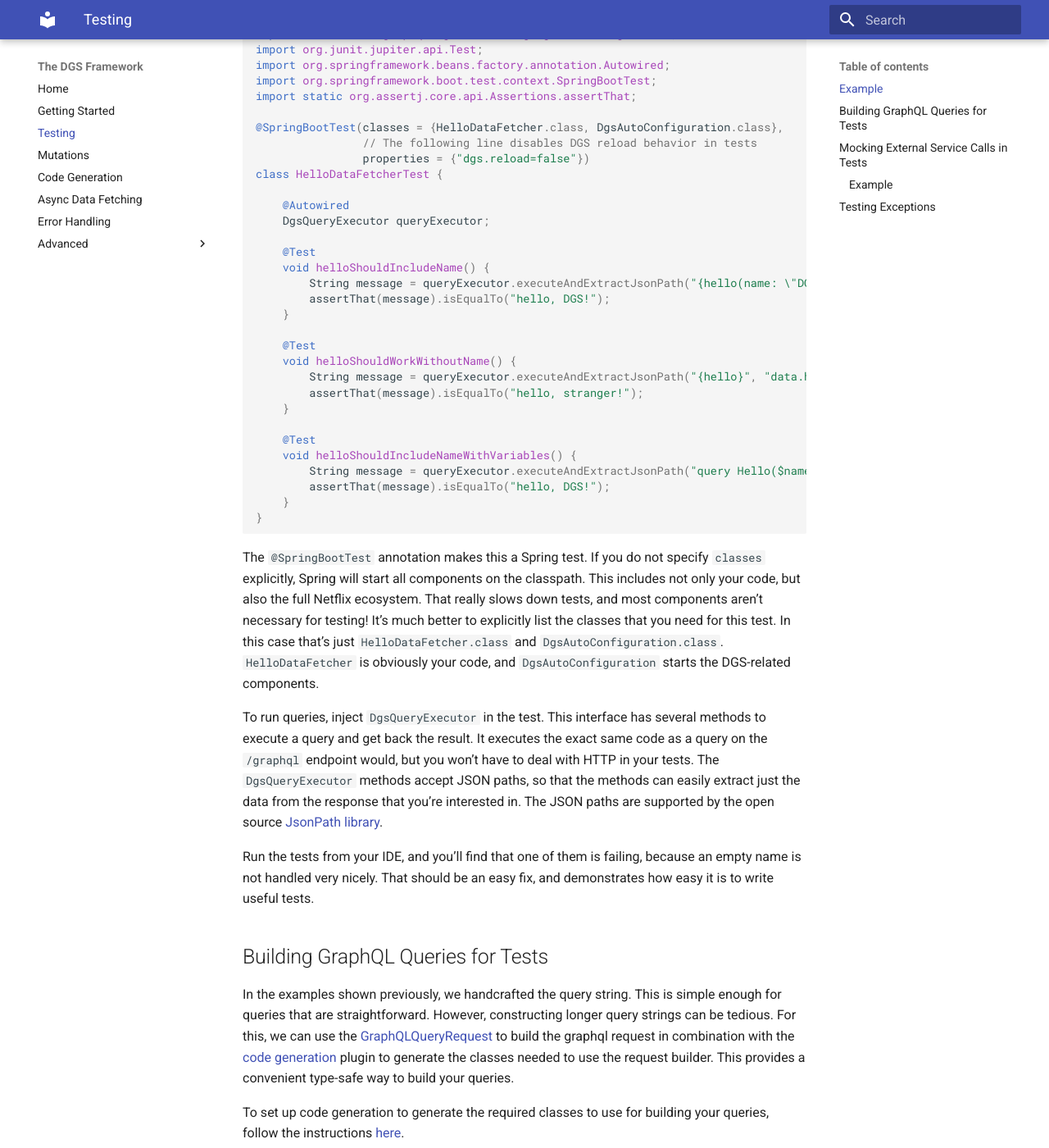
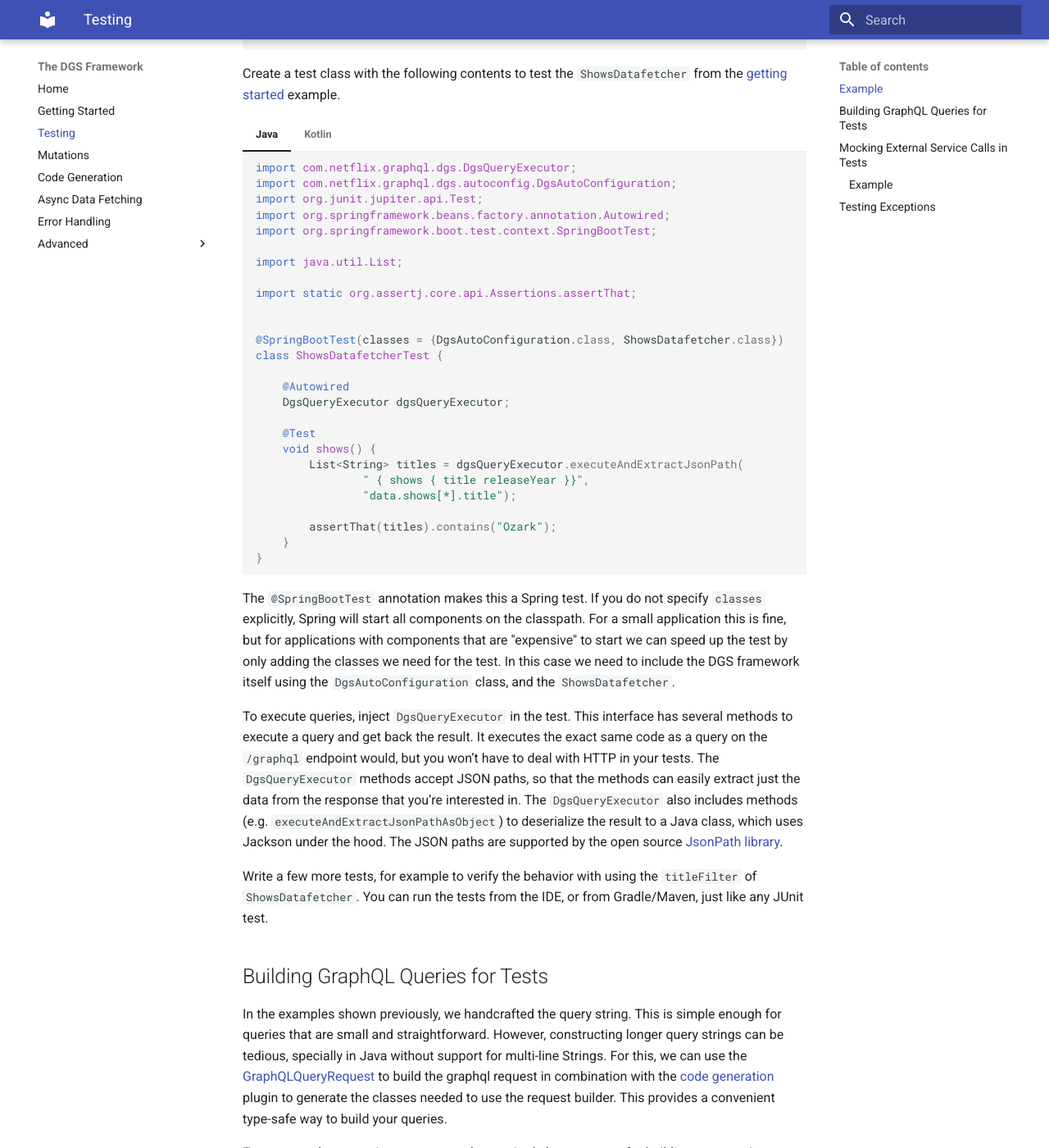
Before and after one commit to Netflix/dgs, an MkDocs documentation site: the page built from docs/query-execution-testing.md, in a window 1280 px wide and 1400 px high, scrolled down 551 px. Shown: the whole window at 82% size. Built offline with MkDocs 1.6.1 and Material for MkDocs 9.7.7, drawn with Linux system fonts in a browser that asks for light colours; a script that is not in the unit is left out; some of the changed text lies outside the part shown.

Commit message:
Updated query testing guide

````diff
--- a/docs/query-execution-testing.md
+++ b/docs/query-execution-testing.md
@@ -4,214 +4,328 @@
 
 Create some tests for the `hello` query that you created in the [Tutorial](tutorial.md).
 
-Before writing tests, you need to add JUnit to the [Gradle] configuration.
-This example uses JUnit 5:
+Before writing tests, make sure that JUnit if enabled.
+If you created a project with Spring Initializr this configuration should already be there.
 
-```groovy
-testImplementation("org.junit.jupiter:junit-jupiter-api:5.5.1")
-testRuntimeOnly("org.junit.jupiter:junit-jupiter-engine:5.5.1")
-testCompile 'com.netflix.spring:spring-boot-netflix-starter-test'
-```
-
-Create a test class with the following contents:
-
-```java
-import com.netflix.graphql.dgs.DgsQueryExecutor;
-import com.netflix.graphql.dgs.autoconfig.DgsAutoConfiguration;
-import org.junit.jupiter.api.Test;
-import org.springframework.beans.factory.annotation.Autowired;
-import org.springframework.boot.test.context.SpringBootTest;
-import static org.assertj.core.api.Assertions.assertThat;
-
-@SpringBootTest(classes = {HelloDataFetcher.class, DgsAutoConfiguration.class},
-                // The following line disables DGS reload behavior in tests
-                properties = {"dgs.reload=false"})
-class HelloDataFetcherTest {
-
-    @Autowired
-    DgsQueryExecutor queryExecutor;
-
-    @Test
-    void helloShouldIncludeName() {
-        String message = queryExecutor.executeAndExtractJsonPath("{hello(name: \"DGS\")}", "data.hello");
-        assertThat(message).isEqualTo("hello, DGS!");
+=== "Gradle"
+    ```groovy
+    dependencies {
+        testImplementation 'org.springframework.boot:spring-boot-starter-test'
     }
 
-    @Test
-    void helloShouldWorkWithoutName() {
-        String message = queryExecutor.executeAndExtractJsonPath("{hello}", "data.hello");
-        assertThat(message).isEqualTo("hello, stranger!");
+    test {
+        useJUnitPlatform()
     }
+    ```
+=== "Gradle Kotlin"
+    ```kotlin
+    tasks.withType<Test> {
+        useJUnitPlatform()
+    }
+    ```
+=== "Maven"
+    ```xml
+    <dependency>
+        <groupId>org.springframework.boot</groupId>
+        <artifactId>spring-boot-starter-test</artifactId>
+        <scope>test</scope>
+    </dependency>
+    ```
 
-    @Test
-    void helloShouldIncludeNameWithVariables() {
-        String message = queryExecutor.executeAndExtractJsonPath("query Hello($name: String) { hello(name: $name)}", "data.hello", Maps.newHashMap("name", "DGS"));
-        assertThat(message).isEqualTo("hello, DGS!");
+Create a test class with the following contents to test the `ShowsDatafetcher` from the [getting started](../getting-started) example.
+
+=== "Java"
+    ```java
+    import com.netflix.graphql.dgs.DgsQueryExecutor;
+    import com.netflix.graphql.dgs.autoconfig.DgsAutoConfiguration;
+    import org.junit.jupiter.api.Test;
+    import org.springframework.beans.factory.annotation.Autowired;
+    import org.springframework.boot.test.context.SpringBootTest;
+
+    import java.util.List;
+
+    import static org.assertj.core.api.Assertions.assertThat;
+
+
+    @SpringBootTest(classes = {DgsAutoConfiguration.class, ShowsDatafetcher.class})
+    class ShowsDatafetcherTest {
+
+        @Autowired
+        DgsQueryExecutor dgsQueryExecutor;
+
+        @Test
+        void shows() {
+            List<String> titles = dgsQueryExecutor.executeAndExtractJsonPath(
+                    " { shows { title releaseYear }}",
+                    "data.shows[*].title");
+
+            assertThat(titles).contains("Ozark");
+        }
     }
-}
-```
+    ```
+=== "Kotlin"
+    ```kotlin
+    import com.netflix.graphql.dgs.DgsQueryExecutor
+    import com.netflix.graphql.dgs.autoconfig.DgsAutoConfiguration
+    import org.assertj.core.api.Assertions.assertThat
+    import org.junit.jupiter.api.Test
+    import org.springframework.beans.factory.annotation.Autowired
+    import org.springframework.boot.test.context.SpringBootTest
+
+    @SpringBootTest(classes = [DgsAutoConfiguration::class, ShowsDataFetcher::class])
+    class ShowsDataFetcherTest {
+
+        @Autowired
+        lateinit var dgsQueryExecutor: DgsQueryExecutor
+
+        @Test
+        fun shows() {
+            val titles : List<String> = dgsQueryExecutor.executeAndExtractJsonPath("""
+                {
+                    shows {
+                        title
+                        releaseYear
+                    }
+                }
+            """.trimIndent(), "data.shows[*].title")
+
+            assertThat(titles).contains("Ozark")
+        }
+    }
+    ```
 
 The `@SpringBootTest` annotation makes this a Spring test.
 If you do not specify `classes` explicitly, Spring will start all components on the classpath.
-This includes not only your code, but also the full Netflix ecosystem.
-That really slows down tests, and most components aren’t necessary for testing!
-It’s much better to explicitly list the classes that you need for this test.
-In this case that’s just `HelloDataFetcher.class` and `DgsAutoConfiguration.class`.
-`HelloDataFetcher` is obviously your code, and `DgsAutoConfiguration` starts the DGS-related components.
+For a small application this is fine, but for applications with components that are "expensive" to start we can speed up the test by only adding the classes we need for the test.
+In this case we need to include the DGS framework itself using the `DgsAutoConfiguration` class, and the `ShowsDatafetcher`.
 
-To run queries, inject `DgsQueryExecutor` in the test.
+To execute queries, inject `DgsQueryExecutor` in the test.
 This interface has several methods to execute a query and get back the result.
 It executes the exact same code as a query on the `/graphql` endpoint would, but you won’t have to deal with HTTP in your tests.
 The `DgsQueryExecutor` methods accept JSON paths, so that the methods can easily extract just the data from the response that you’re interested in.
+The `DgsQueryExecutor` also includes methods (e.g. `executeAndExtractJsonPathAsObject`) to deserialize the result to a Java class, which uses Jackson under the hood.
 The JSON paths are supported by the open source [JsonPath library](https://github.com/json-path/JsonPath).
 
-Run the tests from your IDE, and you’ll find that one of them is failing, because an empty name is not handled very nicely.
-That should be an easy fix, and demonstrates how easy it is to write useful tests.
+Write a few more tests, for example to verify the behavior with using the `titleFilter` of `ShowsDatafetcher`.
+You can run the tests from the IDE, or from Gradle/Maven, just like any JUnit test.
 
 ## Building GraphQL Queries for Tests
 In the examples shown previously, we handcrafted the query string.
-This is simple enough for queries that are straightforward.
-However, constructing longer query strings can be tedious.
+This is simple enough for queries that are small and straightforward.
+However, constructing longer query strings can be tedious, specially in Java without support for multi-line Strings.
 For this, we can use the [GraphQLQueryRequest](./java-client.md) to build the graphql request in combination with the [code generation](./generating-code-from-schema.md) plugin to generate the classes needed to use the request builder.
 This provides a convenient type-safe way to build your queries.
 
 To set up code generation to generate the required classes to use for building your queries, follow the instructions [here](./java-client.md#type-safe-query-api).
 
-You will also need to add `com.netflix.graphql.dgs:graphql-dgs-client:latest.release` dependency to build.gradle.
+Now we can write a test that uses `GraphQLQueryRequest` to build the query and extract the response using `GraphQLResponse`.
 
-Now we can write a test that uses `GraphQLQueryRequest` to build the query and extract the response using `GraphQLResponse` for data fetchers for the following schema:
-```graphql
-type Query @extends {
-    movieScript(movieId: ID): Movie
-}
+=== "Java"
+    ```java
+    @Test
+    public void showsWithQueryApi() {
+        GraphQLQueryRequest graphQLQueryRequest = new GraphQLQueryRequest(
+                new ShowsGraphQLQuery.Builder().titleFilter("Oz").build(),
+                new ShowsProjectionRoot().title()
+        );
 
-type Movie @key(fields: "movieId") @extends {
-    movieId: ID!
-    script: MovieScript
-}
+        List<String> titles = dgsQueryExecutor.executeAndExtractJsonPath(graphQLQueryRequest.serialize(), "data.shows[*].title");
+        assertThat(titles).containsExactly("Ozark");
+    }
+    ```
+=== "Kotlin"
+    ```kotlin
+    @Test
+    fun showsWithQueryApi() {
+        val graphQLQueryRequest = GraphQLQueryRequest(
+            ShowsGraphQLQuery.Builder()
+                .titleFilter("Oz")
+                .build(),
+            ShowsProjectionRoot().title())
 
-type MovieScript  {
-    title: String
-    director: String
-    actors: [Actor]
-}
+        val titles = dgsQueryExecutor.executeAndExtractJsonPath<List<String>>(graphQLQueryRequest.serialize(), "data.shows[*].title")
+        assertThat(titles).containsExactly("Ozark")
+    }
+    ```
 
-type Actor {
-    name: String
-    gender: String
-    age: Int
-}
-```
-The code generation plugin will generate the required POJOs, in addition to `MovieScriptGraphQLQuery` and a `MovieScriptProjection`.
-The `MovieScriptGraphQLQuery` has a builder to represent the query with input types. The `MovieScriptProjection` lets you specify the fields you want in the response.
-
-You can now set up your test like this:
-```java
-@Test
-void scriptShouldIncludeTitle() throws IOException {
-    GraphQLQueryRequest graphQLQueryRequest =
-            new GraphQLQueryRequest(
-                    new MovieScriptGraphQLQuery.Builder()
-                            .movieId("111888999")
-                            .build(),
-                    new MovieScriptProjectionRoot().script().title().actors().name().age().parent().director()
-            );
-    // This generates "query {movieScript(movieId: "111888999"){ script { title actors { name age } director } } }"
-    String query = graphQLQueryRequest.serialize();
-
-    DocumentContext context = queryExecutor.executeAndGetDocumentContext(query);
-    GraphQLResponse response = new GraphQLResponse(context.jsonString());
-    Movie movie = response.extractValueAsObject("data.movieScript", Movie.class);
-    assertThat(movie.getScript().getTitle()).isEqualTo("Top Secret");
-}
-```
-
-The `GraphQLQueryRequest` is available as part of the [graphql-client module](./java-client.md) and is used to build the query string, and wrap the response respectively. You can also refer to the GraphQLClient JavaDoc for more details on the list of supported methods.
+The `GraphQLQueryRequest` is available as part of the [graphql-client module](./java-client.md) and is used to build the query string, and wrap the response respectively.
+You can also refer to the GraphQLClient JavaDoc for more details on the list of supported methods.
 
 ## Mocking External Service Calls in Tests
 
-It’s not uncommon for a data fetcher to talk to external systems: either a database or a remote service.
+It’s not uncommon for a data fetcher to talk to external systems such as a database or a gRPC service.
 If it does so within a test, this adds two problems:
 
 1. It adds latency; your tests are going to run slower when they make a lot of external calls.
 2. It adds flakiness: Did your code introduce a bug, or did something go wrong in the external system?
 
 In many cases it’s better to mock these external services.
-Spring already has good support for doing so with the [@Mockbean](https://docs.spring.io/spring-boot/docs/current/api/org/springframework/boot/test/mock/mockito/MockBean.html) annotation, which you can leverage in your [DGS] tests.
+Spring already has good support for doing so with the [@Mockbean](https://docs.spring.io/spring-boot/docs/current/api/org/springframework/boot/test/mock/mockito/MockBean.html) annotation, which you can leverage in your DGS tests.
 
 ### Example
-Introduce a fictional service client `GreeterService` to the project (in the real world this could be a [gRPC] client):
+Let's update the `Shows` example to load shows from an external data source, instead of just returning a fixed list.
+For the sake of the example we'll just move the fixed list of shows to a new class that we'll annotate `@Service`.
+The data fetcher is updated to use the injected `ShowsService`.
 
-```java
-public interface GreeterService {
-    String randomGreeting(String name);
-}
+=== "Java"
+    ```java
+    public interface ShowsService {
+        List<Show> shows();
+    }
 
-@Component
-public class FakeGreeterServiceImpl implements GreeterService {
-    @Override
-    public String randomGreeting(String name) {
-        throw new RuntimeException("This is not a real client!");
+    @Service
+    public class ShowsServiceImpl implements ShowsService {
+        @Override
+        public List<Show> shows() {
+            return List.of(
+                new Show("Stranger Things", 2016),
+                new Show("Ozark", 2017),
+                new Show("The Crown", 2016),
+                new Show("Dead to Me", 2019),
+                new Show("Orange is the New Black", 2013)
+            );
+        }
     }
-}
-```
+    ```
+=== "Kotlin"
+    ```kotlin
+    interface ShowsService {
+        fun shows(): List<ShowsDataFetcher.Show>
+    }
 
-The hello data fetcher should use this new `GreeterService`:
+    @Service
+    class BasicShowsService : ShowsService {
+        override fun shows(): List<ShowsDataFetcher.Show> {
+            return listOf(
+                ShowsDataFetcher.Show("Stranger Things", 2016),
+                ShowsDataFetcher.Show("Ozark", 2017),
+                ShowsDataFetcher.Show("The Crown", 2016),
+                ShowsDataFetcher.Show("Dead to Me", 2019),
+                ShowsDataFetcher.Show("Orange is the New Black", 2013)
+            )
+        }
+    }
 
-```java
-@DgsComponent
-public class HelloDataFetcher {
+    @DgsComponent
+    class ShowsDataFetcher {
+        @Autowired
+        lateinit var showsService: ShowsService
+
+        @DgsData(parentType = "Query", field = "shows")
+        fun shows(@InputArgument("titleFilter") titleFilter: String?): List<Show> {
+            return if (titleFilter != null) {
+                showsService.shows().filter { it.title.contains(titleFilter) }
+            } else {
+                showsService.shows()
+            }
+        }
+    }
+    ```
+
+For the sake of the example the shows are still in-memory, imagine that the service would actually call out to an external data store.
+Let's try to mock this service in the test!
+
+=== "Java"
+    ```java
+    @SpringBootTest(classes = {DgsAutoConfiguration.class, ShowsDataFetcher.class})
+    public class ShowsDataFetcherTests {
     @Autowired
-    GreeterService greeterService;
+    DgsQueryExecutor dgsQueryExecutor;
 
-    @DgsData(parentType = "Query", key = "hello")
-    public String hello(DataFetchingEnvironment dfe) {
+        @MockBean
+        ShowsService showsService;
 
-        String name = dfe.getArgument("name");
+        @BeforeEach
+        public void before() {
+            Mockito.when(showsService.shows()).thenAnswer(invocation -> List.of(new Show("mock title", 2020)));
+        }
 
-        return greeterService.randomGreeting(name);
+        @Test
+        public void showsWithQueryApi() {
+            GraphQLQueryRequest graphQLQueryRequest = new GraphQLQueryRequest(
+                    new ShowsGraphQLQuery.Builder().build(),
+                    new ShowsProjectionRoot().title()
+            );
+
+            List<String> titles = dgsQueryExecutor.executeAndExtractJsonPath(graphQLQueryRequest.serialize(), "data.shows[*].title");
+            assertThat(titles).containsExactly("mock title");
+        }
     }
-}
-```
+    ```
+=== "Kotlin"
+    ```kotlin
+    @SpringBootTest(classes = [DgsAutoConfiguration::class, ShowsDataFetcher::class])
+    class ShowsDataFetcherTest {
 
-All tests now fail, since the `FakeGreeterServiceImpl` isn’t included in the `classes` definition of `@SpringBootTest`.
-If you include it, the tests fail with the `RuntimeException` that’s thrown from the `randomGreeting()` method.
-To add a mock to make the tests work again, add the following code to the test:
+        @Autowired
+        lateinit var
+        dgsQueryExecutor:DgsQueryExecutor
 
-```java
-@MockBean
-GreeterService greeterService;
+        @MockBean
+        lateinit var
+        showsService:ShowsService
 
-@Before
-void setup() {
-    when(greeterService.randomGreeting(anyString())).thenAnswer(invocation -> "Mocked greeting, " + invocation.getArgument(0));
-}
-```
+        @BeforeEach
+
+        fun before() {
+            Mockito.`when`(showsService.shows()).thenAnswer {
+                listOf(ShowsDataFetcher.Show("mock title", 2020))
+            }
+        }
+
+        @Test
+        fun shows() {
+            val titles :List<String> =dgsQueryExecutor.executeAndExtractJsonPath("""
+                        {
+                            shows {
+                                title
+                                releaseYear
+                            }
+                        }
+                    """.trimIndent(), "data.shows[*].title")
+
+            assertThat(titles).contains("mock title")
+        }
+    }
+    ```
 
 ## Testing Exceptions
 
 The tests you wrote so far are mostly happy paths.
 Failure scenarios are also easy to test.
-Try a query with two fields that both return an error:
+We use the mocked example from above to force an exception.
 
-```java
-@Test
-void getQueryWithMultipleExceptions() {
-    try {
-        queryExecutor.executeAndExtractJsonPath("{withRuntimeException, withGraphqlException}", "data.greeting");
-        fail("Exception should have been thrown");
-    } catch(QueryException ex) {
-        assertThat(ex.getErrors().get(0).getMessage()).isEqualTo("java.lang.RuntimeException: That's broken!");
-        assertThat(ex.getErrors().get(1).getMessage()).isEqualTo("graphql.GraphQLException: that's not going to work!");
-        assertThat(ex.getMessage()).isEqualTo("java.lang.RuntimeException: That's broken!, graphql.GraphQLException: that's not going to work!");
-        assertThat(ex.getErrors().size()).isEqualTo(2);
+=== "Java"
+    ```java
+    @Test
+    void showsWithException() {
+    Mockito.when(showsService.shows()).thenThrow(new RuntimeException("nothing to see here"));
+        ExecutionResult result = dgsQueryExecutor.execute(" { shows { title releaseYear }}");
+        assertThat(result.getErrors()).isNotEmpty();
+        assertThat(result.getErrors().get(0).getMessage()).isEqualTo("java.lang.RuntimeException: nothing to see here");
     }
-}
-```
+    ```
+=== "Kotlin"
+    ```kotlin
+    @Test
+    fun showsWithException() {
+        Mockito.`when`(showsService.shows()).thenThrow(RuntimeException("nothing to see here"))
 
-When an error happens while executing<!-- http://go/pv --> the query, the errors are wrapped<!-- http://go/pv --> and thrown<!-- http://go/pv --> in a `QueryException`.
+        val result = dgsQueryExecutor.execute("""
+            {
+                shows {
+                    title
+                    releaseYear
+                }
+            }
+        """.trimIndent())
+
+        assertThat(result.errors).isNotEmpty
+        assertThat(result.errors[0].message).isEqualTo("java.lang.RuntimeException: nothing to see here")
+    }
+    ```
+
+When an error happens while executing the query, the errors are wrapped in a `QueryException`.
 This allows you to easily inspect the error.
 The `message` of the `QueryException` is the concatenation of all the errors.
 The `getErrors()` method gives access to the individual errors for further inspection.
-
---8<-- "docs/reference_links"
````
Also changed, not shown: docs/getting-started.md (+6 -0 lines).
